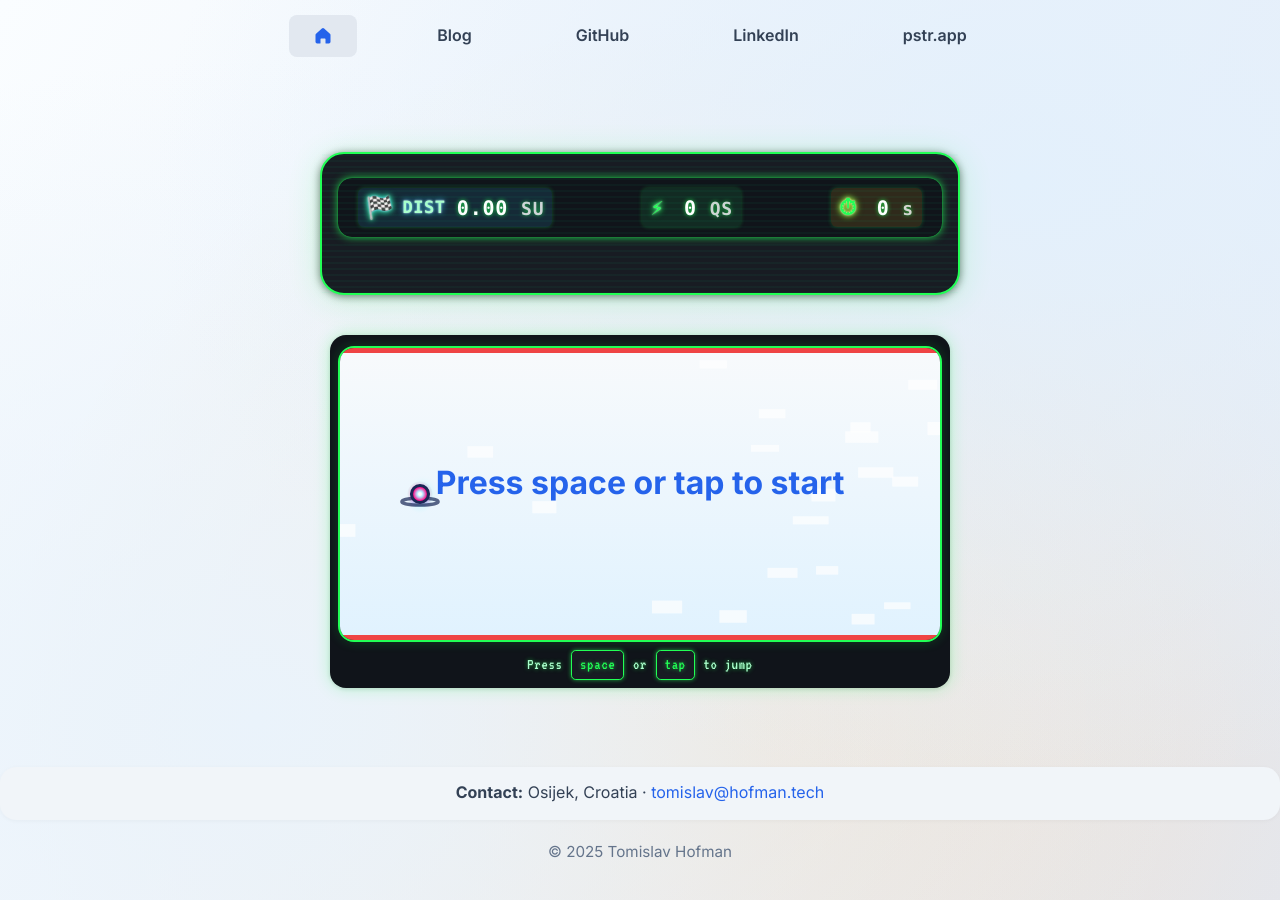
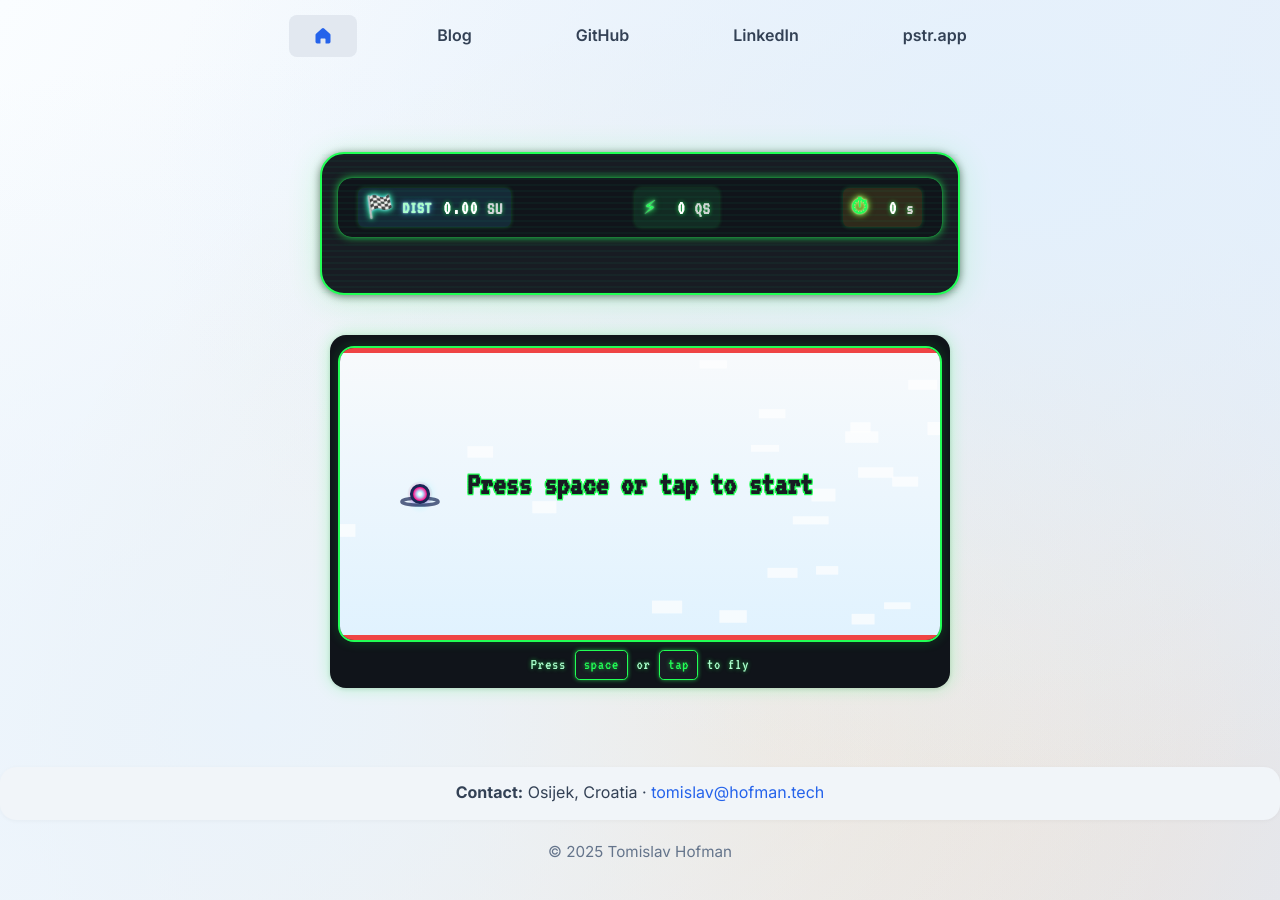
Before and after one commit to tomislavhofman/tomislavhofman.github.io, a Jekyll site: the page built from index.html, in a window 1280 px wide. Built offline with Jekyll 4.4.1, drawn with Linux system fonts in a browser that asks for light colours.

Commit message:
Fonts fixes.

```diff
--- a/css/custom.css
+++ b/css/custom.css
@@ -761,3 +761,13 @@ button:hover, .btn:hover {
     margin-top: 0.5em;
   }
 }
+
+/* Force all text inside .retro-console to use VT323 font */
+.retro-console,
+.retro-console *,
+.retro-ui-bar,
+.retro-highscore-list,
+.retro-ui-hint,
+.key {
+  font-family: 'VT323', 'Fira Mono', 'Menlo', monospace !important;
+}
--- a/index.html
+++ b/index.html
@@ -40,7 +40,7 @@ title: Tomislav Hofman
   <div id="score-tracker" class="retro-score-bar retro-ui-bar"></div>
   <div id="dino-game-container" class="retro-game-container">
       <canvas id="dino-game" width="600" height="150"></canvas>
-      <div class="retro-ui-hint">Press <span class="key">space</span> or <span class="key">tap</span> to jump</div>
+      <div class="retro-ui-hint">Press <span class="key">space</span> or <span class="key">tap</span> to fly</div>
   </div>
   <div id="highscore-list" class="retro-highscore-list"></div>
 </div>
@@ -434,12 +434,18 @@ title: Tomislav Hofman
 
         function drawGameOver() {
             ctx.save();
-            ctx.fillStyle = '#ef4444';
-            ctx.font = 'bold 32px Inter, Arial, sans-serif';
+            ctx.font = 'bold 32px VT323, Fira Mono, Menlo, monospace';
             ctx.textAlign = 'center';
+            ctx.lineWidth = 2.5;
+            ctx.strokeStyle = '#22ff55'; // retro green stroke
+            ctx.strokeText('Game Over', width / 2, height / 2 - 10);
+            ctx.fillStyle = '#181c23'; // black fill
             ctx.fillText('Game Over', width / 2, height / 2 - 10);
-            ctx.font = '18px Inter, Arial, sans-serif';
-            ctx.fillStyle = '#64748b';
+            ctx.font = '18px VT323, Fira Mono, Menlo, monospace';
+            ctx.strokeStyle = '#22ff55';
+            ctx.lineWidth = 1.5;
+            ctx.strokeText('Press space or tap to restart', width / 2, height / 2 + 20);
+            ctx.fillStyle = '#181c23';
             ctx.fillText('Press space or tap to restart', width / 2, height / 2 + 20);
             ctx.restore();
         }
@@ -493,9 +499,12 @@ title: Tomislav Hofman
 
         function drawStartScreen() {
             ctx.save();
-            ctx.fillStyle = '#2563eb';
-            ctx.font = 'bold 32px Inter, Arial, sans-serif';
+            ctx.font = 'bold 32px VT323, Fira Mono, Menlo, monospace';
             ctx.textAlign = 'center';
+            ctx.lineWidth = 2.5;
+            ctx.strokeStyle = '#22ff55'; // retro green stroke
+            ctx.strokeText('Press space or tap to start', width / 2, height / 2);
+            ctx.fillStyle = '#181c23'; // black fill
             ctx.fillText('Press space or tap to start', width / 2, height / 2);
             ctx.restore();
         }
```
